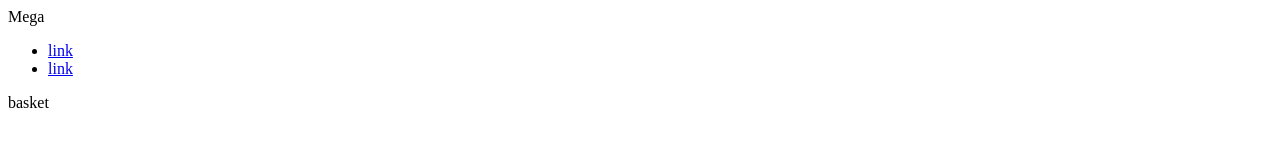
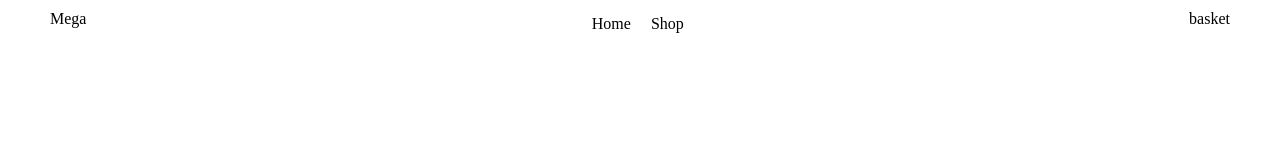
Before and after one commit to XXXmez/online-shop, a website built with webpack: page src/index.html in a window 1280 px wide. Built offline with nearby package versions, Linux system fonts and the light colour scheme.

Commit message:
feat: made the initial layout of the menu

```diff
--- a/src/index.html
+++ b/src/index.html
@@ -13,10 +13,10 @@
                 <div class="nav__logo">Mega</div>
                 <ul class="nav__links">
                     <li class="nav__link">
-                        <a href="/">link</a>
+                        <a class="nav__link__a" href="/">Home</a>
                     </li>
                     <li class="nav__link">
-                        <a href="/">link</a>
+                        <a class="nav__link__a" href="/">Shop</a>
                     </li>
                 </ul>
                 <div class="nav__basket">
--- a/src/style/style.scss
+++ b/src/style/style.scss
@@ -0,0 +1,41 @@
+* {
+    margin: 0;
+    padding: 0;
+    box-sizing: border-box;
+}
+a {
+    text-decoration: none;
+    color: #000;
+}
+a:hover{
+    color: red;
+}
+
+.header {
+}
+.nav {
+    padding: 10px 0;
+
+    &__container {
+        padding: 0 10px;
+        margin: 0 auto;
+        max-width: 1200px;
+        display: flex;
+        justify-content: space-between;
+    }
+    &__logo {
+    }
+    &__links {
+        list-style: none;
+        display: flex;
+        gap: 10px;
+    }
+    &__link {
+        display: flex;
+        &__a {
+            padding: 5px;
+        }
+    }
+    &__basket {
+    }
+}
```
